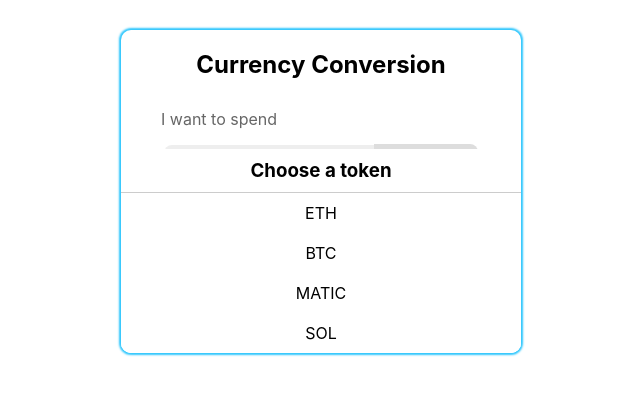
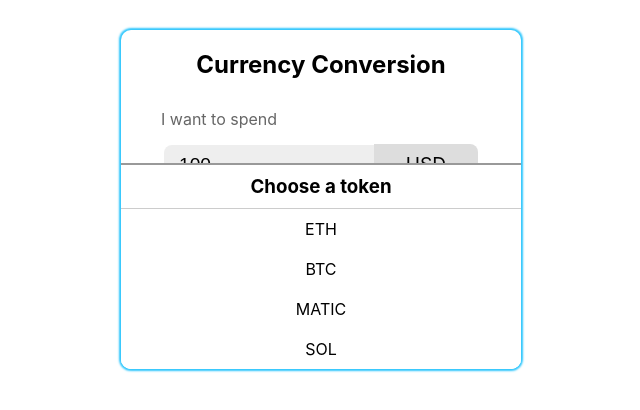
Before and after one commit to gtr32x/ConversionDisplay, a React (Create React App) app: page / in a window 1280 px wide. Both pictures are taken after a click on the link "ETH". Shown: the top 410 px of the page, without its empty margins (319-959 px from the left). Built offline with nearby package versions, Linux system fonts and the light colour scheme; no server answers.

Commit message:
The timer routine is functional, but needs now to resolve why it gets called twice

```diff
--- a/src/App.css
+++ b/src/App.css
@@ -42,7 +42,7 @@
   position: relative;
   width: 400px;
   margin: 30px auto;
-  padding: 10px 0 30px 0;
+  padding: 10px 0 40px 0;
   box-shadow: 0 0 2px 2px #30c7fd;
   border-radius: 10px;
 }
@@ -51,7 +51,7 @@
   margin: 10px 0 30px;
 }
 
-.ConversionDisplay p {
+.InputLabel {
   text-align: left;
   margin-bottom: 0;
   padding-left: 40px;
@@ -66,6 +66,10 @@
   background: #eee;
   border: 0;
   border-radius: 8px 0 0 8px;
+}
+
+.CurrencyAmount:focus {
+  outline: none;
 }
 
 .CurrencySelector {
@@ -101,16 +105,18 @@
   color: black !important;
 }
 
-#TokenSelector {
+.TokenSelector {
   position: absolute;
   width: 100%;
   bottom: 0;
   border-radius: 0 0 10px 10px;
   background: white;
   overflow: hidden;
+  z-index: 10;
+  border-top: 2px solid #999;
 }
 
-#TokenSelector h3 {
+.TokenSelector h3 {
   margin: 0;
   padding: 10px 0;
   border-bottom: 1px solid #ccc
@@ -126,3 +132,29 @@
   background: #eee;
   cursor: pointer;
 }
+
+.QuoteStatus {
+  position: absolute;
+  right: 20px;
+  bottom: 0px;
+  color: #666;
+  font-size: 0.9em;
+}
+
+.QuoteStatus .Connected {
+  display: inline-block;
+  width: 10px;
+  height: 10px;
+  margin-right: 8px;
+  border-radius: 5px;
+  background: #75b782;
+}
+
+.QuoteStatus .Waiting {
+  display: inline-block;
+  width: 10px;
+  height: 10px;
+  margin-right: 8px;
+  border-radius: 5px;
+  background: #950f1a;
+}
--- a/src/App.js
+++ b/src/App.js
@@ -39,7 +39,10 @@ class ConversionDisplay extends React.Component {
       last_updated_val: 1,
       last_updated_amt: 100,
       timer_is_set: false,
-      show_token_selector: false
+      show_token_selector: false,
+      quote_connection_state: "Waiting",
+      quote_timer_text: "Fetching...",
+      quote_timer: 30
     }
   }
 
@@ -103,6 +106,17 @@ class ConversionDisplay extends React.Component {
     });
   }
 
+  runQuotetimer() {
+    if (this.state.quote_timer > 0){
+      this.state.quote_timer -= 1;
+      this.setState({quote_timer_text: this.state.quote_timer + "s"});
+    }else{
+      this.setState({quote_timer_text: "Fetching...", quote_connection_state: "Waiting"});
+    }
+
+    return setTimeout(() => this.runQuotetimer(), 1000);
+  }
+
   updateSummary() {
     let str = "You get " + this.state.amt_token + " " + this.state.token + " for $" + this.state.amt_usd + " USD";
     this.setState({summary: str});
@@ -116,11 +130,17 @@ class ConversionDisplay extends React.Component {
         this.state.rates_ready = true;
         this.state.rates_last_update_ts.CB = this.getCurrentTS();
 
+        if (this.state.quote_connection_state != "Connected"){
+          this.setState({quote_connection_state: "Connected"});
+        }
+
         if (this.state.last_updated_val == 1){
           this.updateUSD(this.state.last_updated_amt);
         }else{
           this.updateToken(this.state.last_updated_amt);
         }
+
+        this.state.quote_timer = 30;
 
         console.log("CB updated");
       });
@@ -139,6 +159,10 @@ class ConversionDisplay extends React.Component {
         this.state.rates.CG = rates;
         this.state.rates_ready = true;
         this.state.rates_last_update_ts.CG = this.getCurrentTS();
+
+        if (this.state.quote_connection_state != "Connected"){
+          this.setState({quote_connection_state: "Connected"});
+        }
 
         if (this.state.last_updated_val == 1){
           this.updateUSD();
@@ -165,6 +189,8 @@ class ConversionDisplay extends React.Component {
       }, 10000);
 
       this.state.timer_is_set = true;
+
+      this.runQuotetimer();
     }
   }
 
@@ -186,17 +212,19 @@ class ConversionDisplay extends React.Component {
     return (
       <div className="ConversionDisplay">
         <h2>Currency Conversion</h2>
-        <p>I want to spend</p>
+        <p className="InputLabel">I want to spend</p>
         <CurrencyInput currency="USD" val={this.state.amt_usd} updateFn={this.updateUSD.bind(this)} />
-        <p>I want to buy</p>
+        <p className="InputLabel">I want to buy</p>
         <CurrencyInput currency={this.state.token} val={this.state.amt_token} updateFn={this.updateToken.bind(this)} selectFn={this.openSelector.bind(this)} />
-        <p>Summary</p>
+        <p className="InputLabel">Summary</p>
         <p className="ConversionSummary">{this.state.summary}</p>
 
-        <div id="TokenSelector" style={this.state.show_token_selector ? {} : { display: 'none' }}>
+        <div className="TokenSelector" style={this.state.show_token_selector ? {} : { display: 'none' }}>
           <h3>Choose a token</h3>
           {selectors}
         </div>
+
+        <p className="QuoteStatus"><span className={this.state.quote_connection_state}></span>Next Quote Fetch: <span className="QuoteTimer">{this.state.quote_timer_text}</span></p>
       </div>
     );
   }
```
